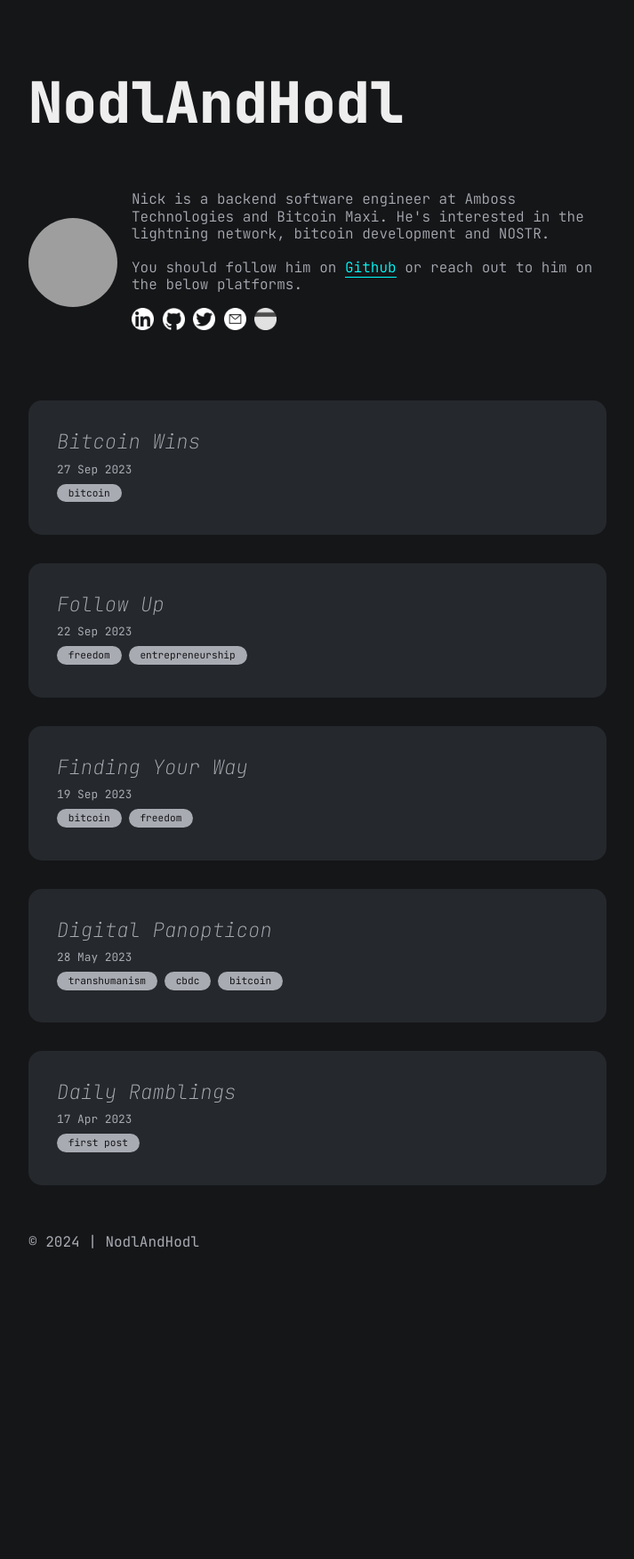
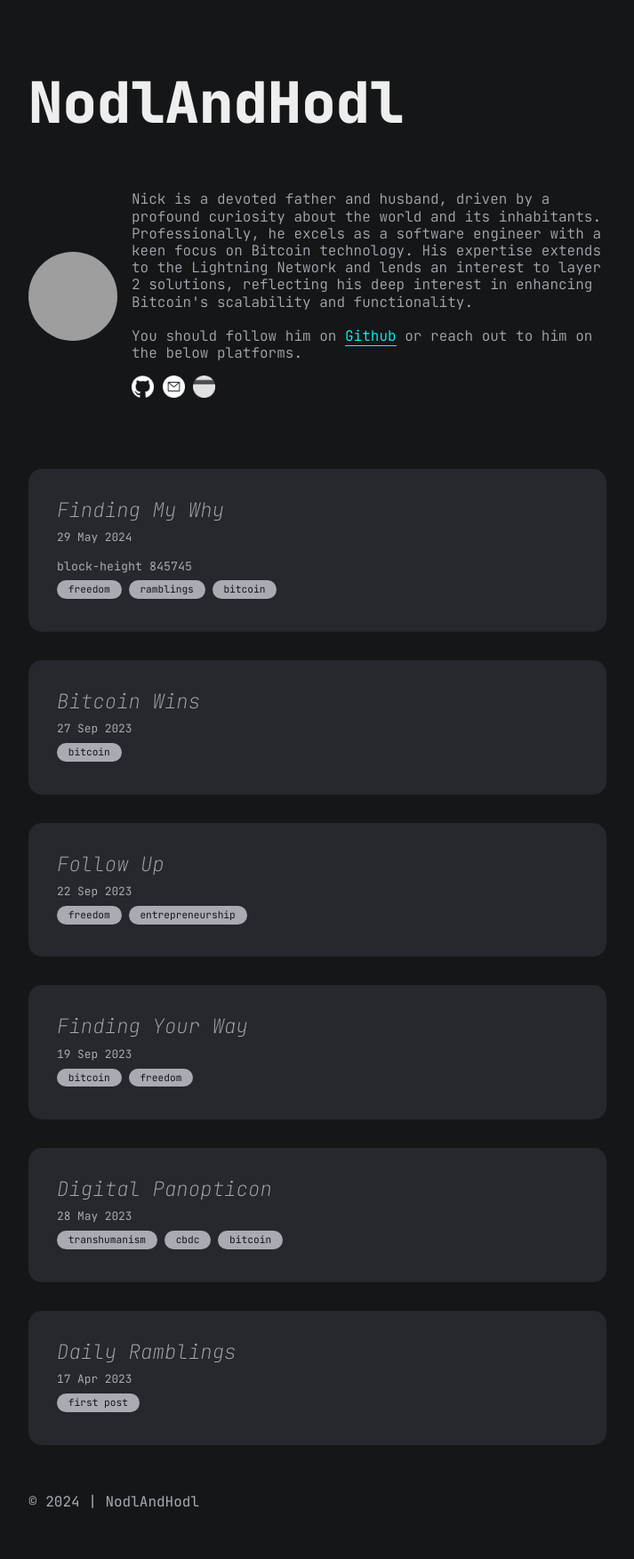
Before and after one commit to shoupn/nodlAndhodl.github.io, a Jekyll site: the page built from index.md, in a window 1280 px wide. Shown: the whole page at 89% size, without its empty margins (283-996 px from the left). Built offline with Jekyll 4.4.1, drawn with Linux system fonts in a browser that asks for light colours; before the commit the page ends 1460 px from its top, so only the background shows below that; grey boxes are pictures that could not be loaded.

Commit message:
new post

```diff
--- a/_data/author.yml
+++ b/_data/author.yml
@@ -2,22 +2,17 @@ name: Nick Shoup
 dp: https://avatars.githubusercontent.com/u/12935770?s=400&u=e0da894c04529c3572e5ffa0bd9c03f3310b3e9f
 description: "
   <p>
-    Nick is a backend software engineer at Amboss Technologies and Bitcoin Maxi. He's interested in the lightning network, bitcoin development and NOSTR.
-
+    Nick is a devoted father and husband, driven by a profound curiosity about the world and its inhabitants. Professionally, he excels as a software engineer with a keen focus on Bitcoin technology. His expertise extends to the Lightning Network and lends an interest to layer 2 solutions, reflecting his deep interest in enhancing Bitcoin's scalability and functionality.
   </p>
   <br/>
   <p>
-    You should follow him on <a href='https://github.com/shoupn' target='_blank'>Github</a> or reach out to him on the below platforms.
+    You should follow him on <a href='https://github.com/nodlandhodl' target='_blank'>Github</a> or reach out to him on the below platforms.
   </P>
 "
 email: shoupnb@proton.me
 contact:
-  - title: linkedin
-    url: https://www.linkedin.com/in/nickshoup/
   - title: github
-    url: https://github.com/shoupn
-  - title: twitter
-    url: https://twitter.com/NodlAndHodl
+    url: https://github.com/nodlandhodl
   - title: email
     url: mailto:shoupnb@proton.me
   - title: nostr
--- a/_layouts/blog.html
+++ b/_layouts/blog.html
@@ -11,6 +11,9 @@
             <a href="{{site.baseurl}}{{post.url}}"> {{post.title}} </a>
           </h2>
           <small class="date">{{post.date | date_to_string}}</small>
+          {% if post.block-height %}
+          <small class="text">block-height {{post.block-height}}</small>
+        {% endif %}
           <div class="categories">
             {% for c in post.categories %}
             <a href="#!" data-base-url="{{site.baseurl}}" class="category"
--- a/_layouts/post.html
+++ b/_layouts/post.html
@@ -7,7 +7,11 @@
       <section class="article">
         <div class="article-header">
           <h2 class="article-title">{{page.title}}</h2>
+          {% if page.block-height %}
+          <small class="text">block-height {{page.block-height}}</small>
+          {% endif %}
           <small class="date">{{page.date | date_to_string}}</small>
+
           <div class="categories">
             {% for c in page.categories %}
             <a href="#!" class="category">{{c}}</a>
--- /dev/null
+++ b/all_collections/_posts/2024-05-29-finding-my-why.md
@@ -0,0 +1,17 @@
+---
+layout: post
+title: Finding My Why
+block-height: 845745
+categories: ["freedom", "ramblings", "bitcoin"]
+---
+
+### Why?
+
+This post is about finding out why do I do the things I do. I left a career at a bitcoin company approximately a year ago, both for personal reasons and reasons of personalities. Bitcoiner's are like libertarians. Some of the worst infighters I know, but I think that's because we exude a love and a want to grow something. This leads to nuanced views and in my experience some of the most authentic and also determined people. I left a company and went back to the corporate world. It's easy to let slip by the time and passion for something different. I have definitely been stacking sats, and dabbling in a couple open source projects, but nothing to the extent that I'd like to.
+
+### The Truth
+
+I like the people for the most part that I work. My current boss is actually a really good guy and my other team members are pretty intelligent and can be fun to work with. But corporations can really suck. They lend themselves to most of the woke nonsense that is so prevalent in our culture today and I'd like to earn a living by not letting my talents and energy go to waste. I am not quite at the spot to be independently wealthy and work on opensource projects as I see fit, I still have bills to pay. But one thing I am certain of is that God doesn't want me to waste talent somewhere where it could be better spent. I believe Bitcoin is the best chance that I and my children have to living a life with more freedom and intentionality.
+
+### What Next?
+I have no idea, but I know I am being divinely driven and that God will put me where I will be of most benefit to others.
--- a/docker-compose.yml
+++ b/docker-compose.yml
@@ -5,7 +5,7 @@ services:
       context: .
       dockerfile: Dockerfile
     ports:
-      - 8085:4000
+      - 8086:4000
     volumes:
       - .:/site
     restart: always
```
